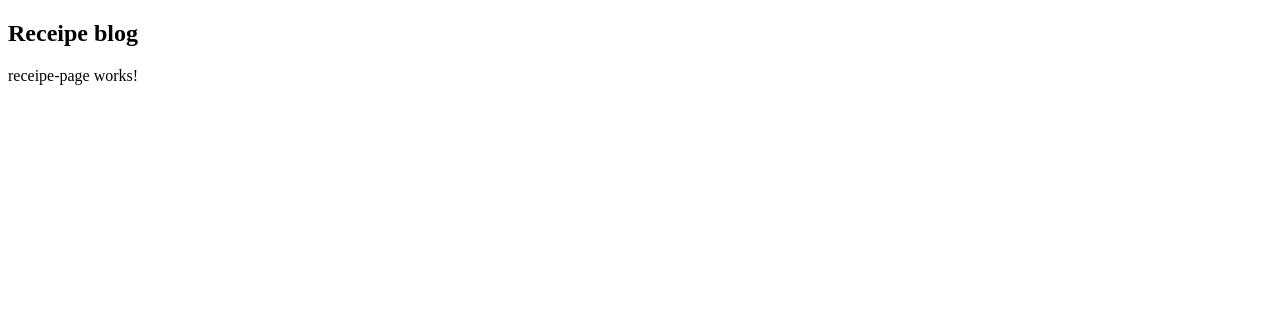
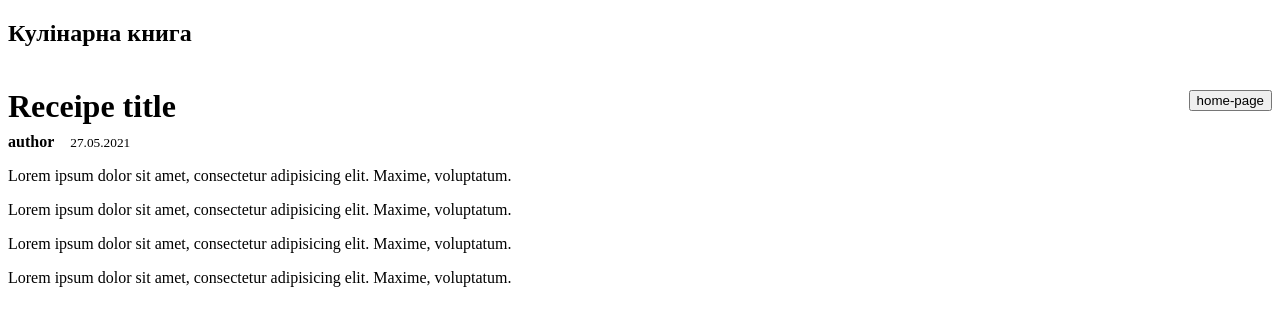
Before and after one commit to AmbeMO/diploma, an Angular app in the folder client/: page /receipe/1 in a window 1280 px wide. Shown: the top 326 px of the page. Built offline with nearby package versions, Linux system fonts and the light colour scheme.

Commit message:
receipe-page carkas

```diff
--- a/client/src/app/receipe-page/receipe-page.component.html
+++ b/client/src/app/receipe-page/receipe-page.component.html
@@ -1 +1,20 @@
-<p>receipe-page works!</p>
+<div class="receipe">
+    <div class="header">
+        <h1>Receipe title</h1>
+
+        <button routerLink="/" class="btn">home-page</button>
+
+    </div>
+
+    <div class="info">
+        <strong>author</strong>
+        <small>27.05.2021</small>
+    </div>
+
+    <div>
+        <p>Lorem ipsum dolor sit amet, consectetur adipisicing elit. Maxime, voluptatum.</p>
+        <p>Lorem ipsum dolor sit amet, consectetur adipisicing elit. Maxime, voluptatum.</p>
+        <p>Lorem ipsum dolor sit amet, consectetur adipisicing elit. Maxime, voluptatum.</p>
+        <p>Lorem ipsum dolor sit amet, consectetur adipisicing elit. Maxime, voluptatum.</p>
+    </div>
+</div>
--- a/client/src/app/receipe-page/receipe-page.component.scss
+++ b/client/src/app/receipe-page/receipe-page.component.scss
@@ -0,0 +1,18 @@
+.receipe{
+  .header{
+    display: flex;
+    justify-content: space-between; //кнопку хом пейдж і тайтл в різні сторони
+    align-items: center;
+  }
+
+  h1 {
+    margin-bottom: 0.5rem;
+  }
+
+  .info{
+    strong{
+      margin-right: 1rem;
+
+    }
+  }
+}
--- a/client/src/app/shared/components/main-layout/main-layout.component.html
+++ b/client/src/app/shared/components/main-layout/main-layout.component.html
@@ -1,5 +1,5 @@
 <nav class="navbar main">
-    <h1>Receipe blog</h1>
+    <h1>Кулінарна книга</h1>
 </nav>
 
 <div class="container">
--- a/client/src/app/shared/components/receipe/receipe.component.html
+++ b/client/src/app/shared/components/receipe/receipe.component.html
@@ -1,12 +1,12 @@
 <div class="card">
     <div class="card-header">
-        <h2>Receipe title</h2>
+        <h2>Назва рецепта</h2>
 
         <small>27.05.2021</small>
     </div>
 
     <div>
-        <small>Milana</small>
+        <small>Мілана</small>
     </div>
 
     <button
```
